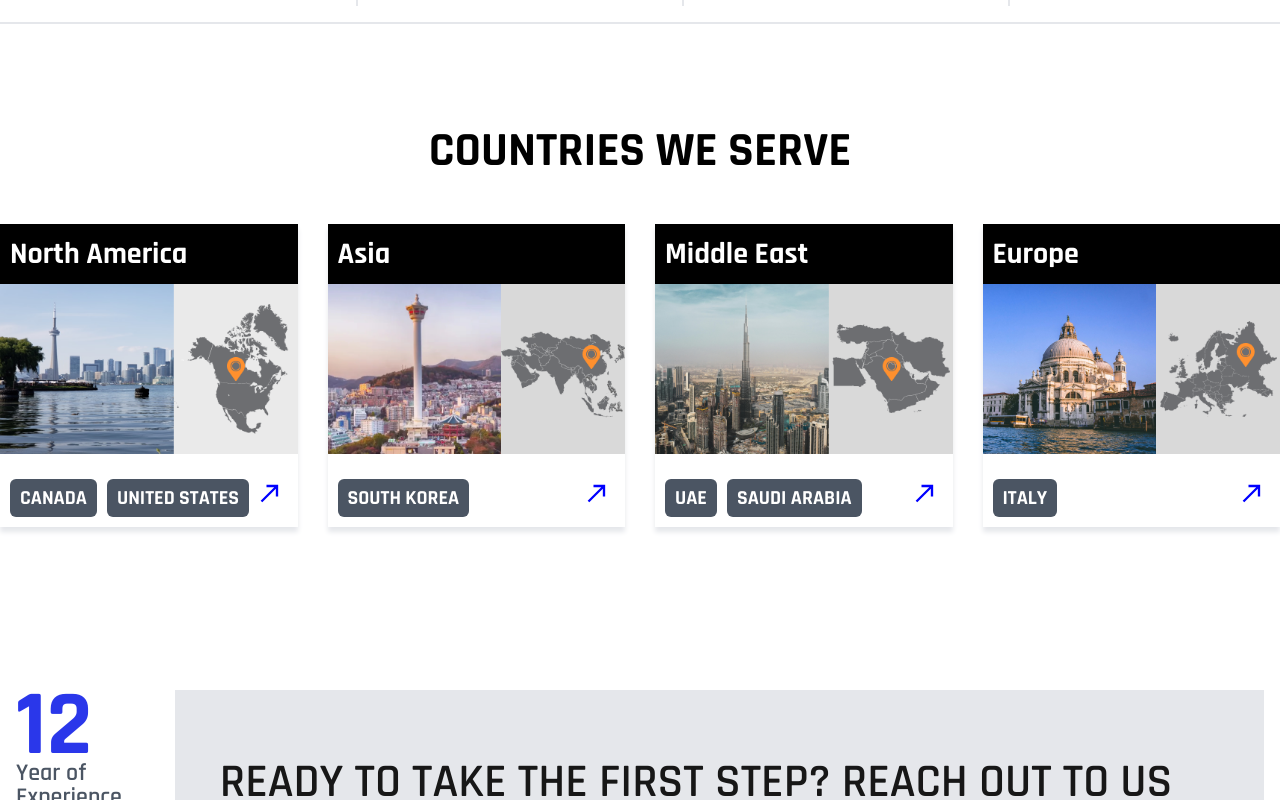
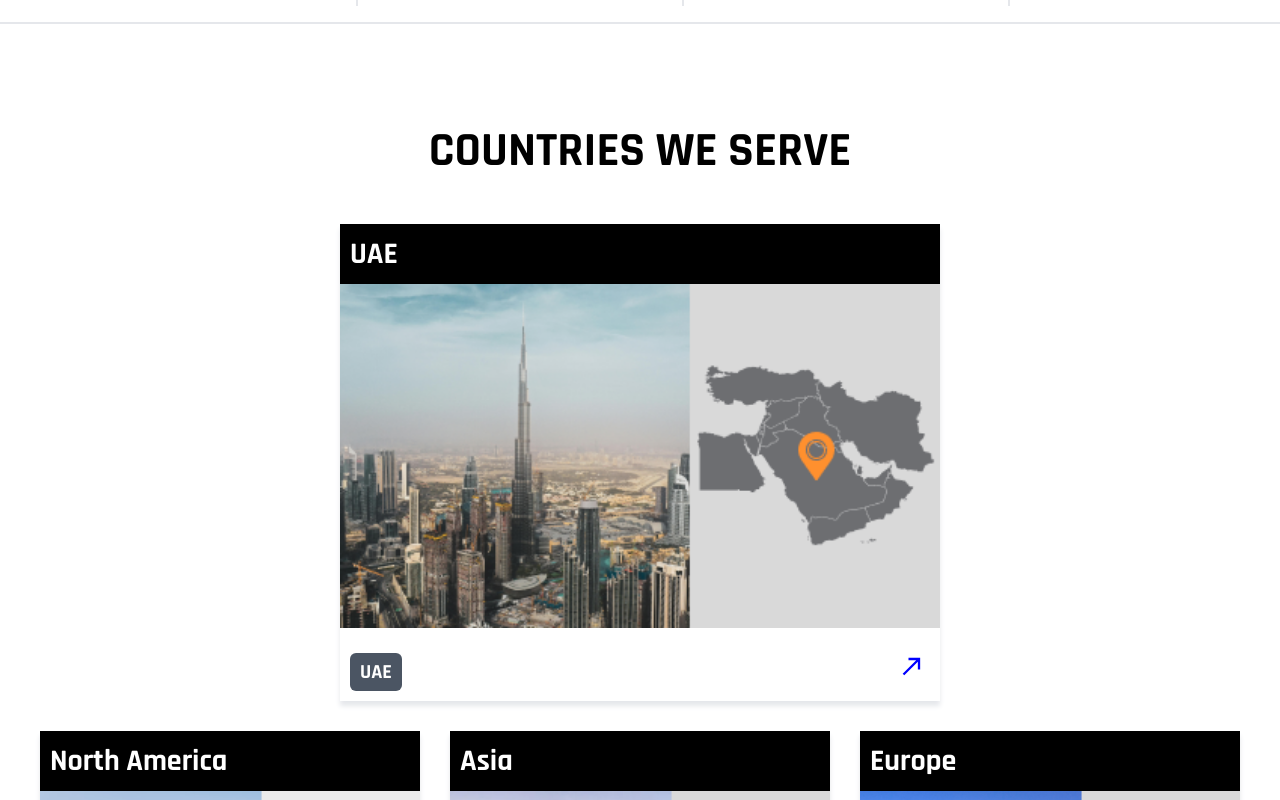
Before and after one commit to way-wise/waywisejobs, a Next.js app: page / in a window 1280 px wide. Shown: the part 960-1760 px from the top of the page. Built offline with nearby package versions, Linux system fonts and the light colour scheme.

Commit message:
uAE pdf added

```diff
--- a/app/components/home/CountriesCard.jsx
+++ b/app/components/home/CountriesCard.jsx
@@ -6,8 +6,8 @@ import Link from "next/link";
 const CountriesCard = ({country, image, tag, link, index}) => {
 
   return (
-    <Link href={link}>
-      <div className="md:mb-[18px] group" style={{boxShadow: "0 5px 5px rgb(229 231 235)"}}>
+    <Link href={link} className={`${index === 0 ? 'col-span-full' : ''}`}>
+      <div className={`${index === 0 ? 'max-w-[600px] mx-auto' : 'md:mb-[30px]'} group`} style={{boxShadow: "0 5px 5px rgb(229 231 235)"}}>
         <div
           className={` text-white h-[60px] flex  items-center font-rajdhani font-bold text-[20px] leading-[28px] md:text-[30px] md:leading-[32px] px-[10px] bg-black`}
         >
--- a/app/components/home/CountriesSection.jsx
+++ b/app/components/home/CountriesSection.jsx
@@ -8,6 +8,12 @@ import MiddleEast from '@/image/countries/middle-east.png'
 const CountriesSection = () => {
 
   const countries = [
+    {
+      country: ["UAE"],
+      image: MiddleEast.src,
+      tag: "UAE",
+      link: "/UAE-job-profile.pdf"
+    },
     {
       country: ["Canada", "United States"],
       image: NorthAmerica.src,
@@ -21,12 +27,6 @@ const CountriesSection = () => {
       link: "/countries-we-serve/asia",
     },
     {
-      country: ["UAE", "Saudi Arabia"],
-      image: MiddleEast.src,
-      tag: "Middle East",
-      link: "/countries-we-serve/middle-east"
-    },
-    {
       country: ["Italy"],
       image: Europe.src,
       tag: "Europe",
@@ -35,11 +35,11 @@ const CountriesSection = () => {
   ];
 
   return (
-    <section className='max-w-[1680px] mx-auto md:my-[100px] my-[10px]'>
+    <section className='max-w-[1200px] mx-auto md:my-[100px] my-[10px]'>
       <h2 className="text-[20px] md:text-[48px] font-bold text-black  uppercase font-rajdhani leading-[20px] md:leading-[55px] md:mb-[45px] mb-[30px] md:mt-[20px] mt-[30px] text-center">
         Countries we serve
       </h2>
-      <div className="grid grid-cols-1 md:grid-cols-2 lg:grid-cols-4 gap-[30px]">
+      <div className="grid grid-cols-1 md:grid-cols-2 lg:grid-cols-3 gap-[30px]">
         {countries.map((country, index) => (
           <CountriesCard key={index} {...country} index={index}  />
         ))}
```
Also changed, not shown: 1 other file (tests, documents, lock files or other folders).
